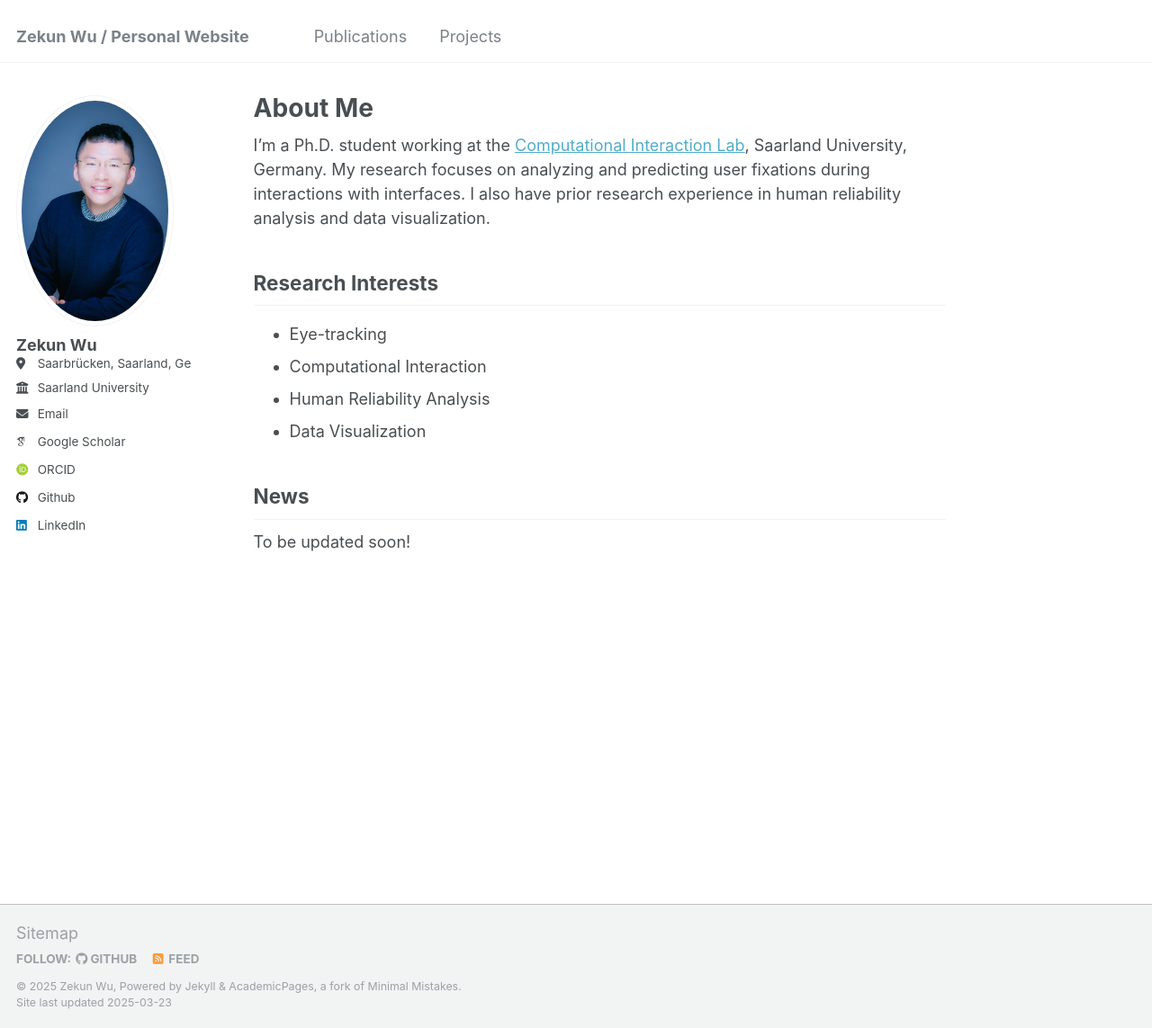
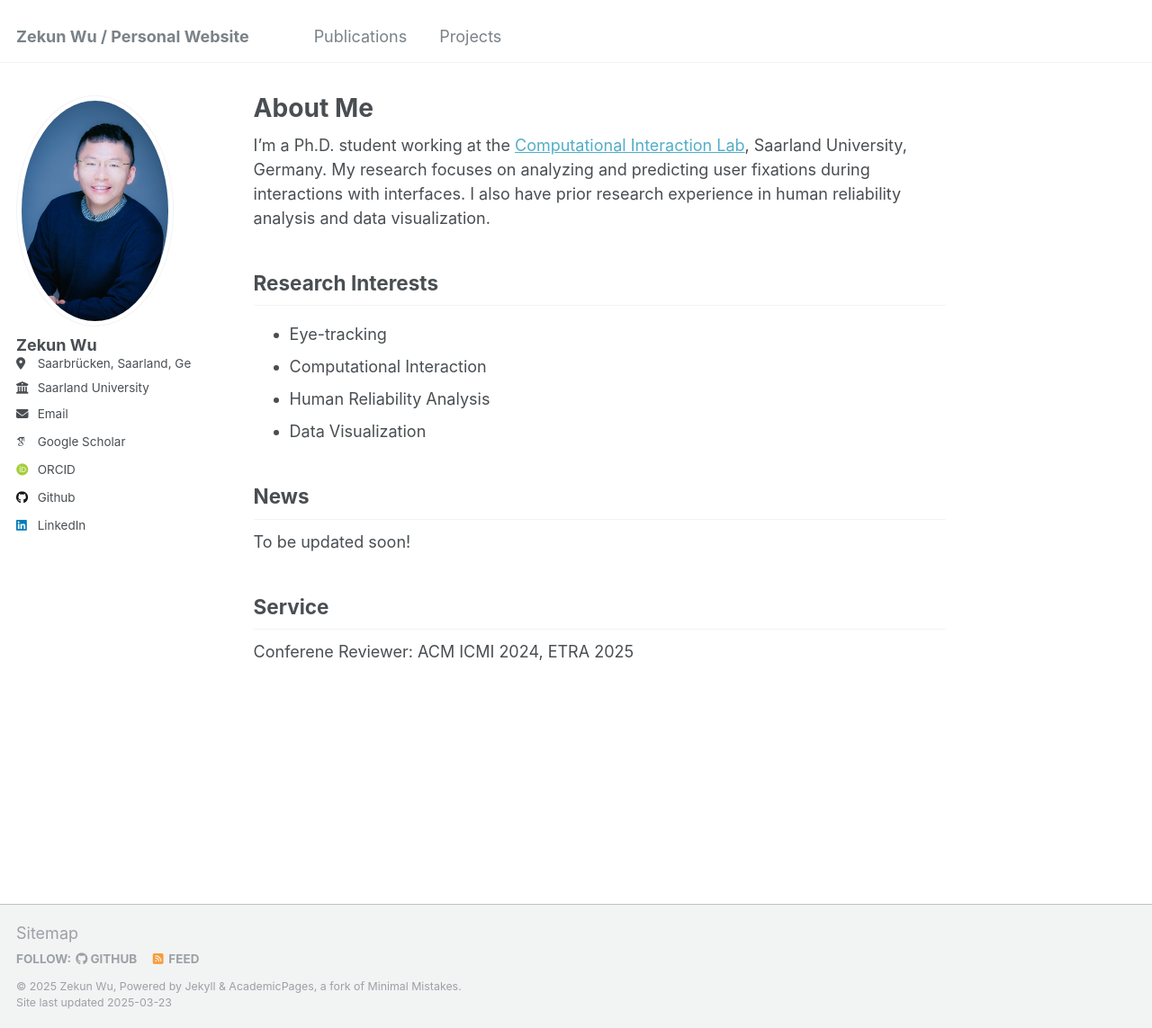
Before and after one commit to zekun-wu/zekun-wu.github.io, a Jekyll site: the page built from _pages/about.md, in a window 1280 px wide and 1143 px high. Shown: the whole window at 90% size. Built offline with Jekyll 4.4.1, drawn with Linux system fonts in a browser that asks for light colours; some web fonts are replaced.

Commit message:
Add Service

```diff
--- a/_pages/about.md
+++ b/_pages/about.md
@@ -19,3 +19,8 @@ I'm a Ph.D. student working at the [Computational Interaction Lab](https://cix.c
 ## News
 
 To be updated soon!
+
+
+## Service
+
+Conferene Reviewer: ACM ICMI 2024, ETRA 2025
```
